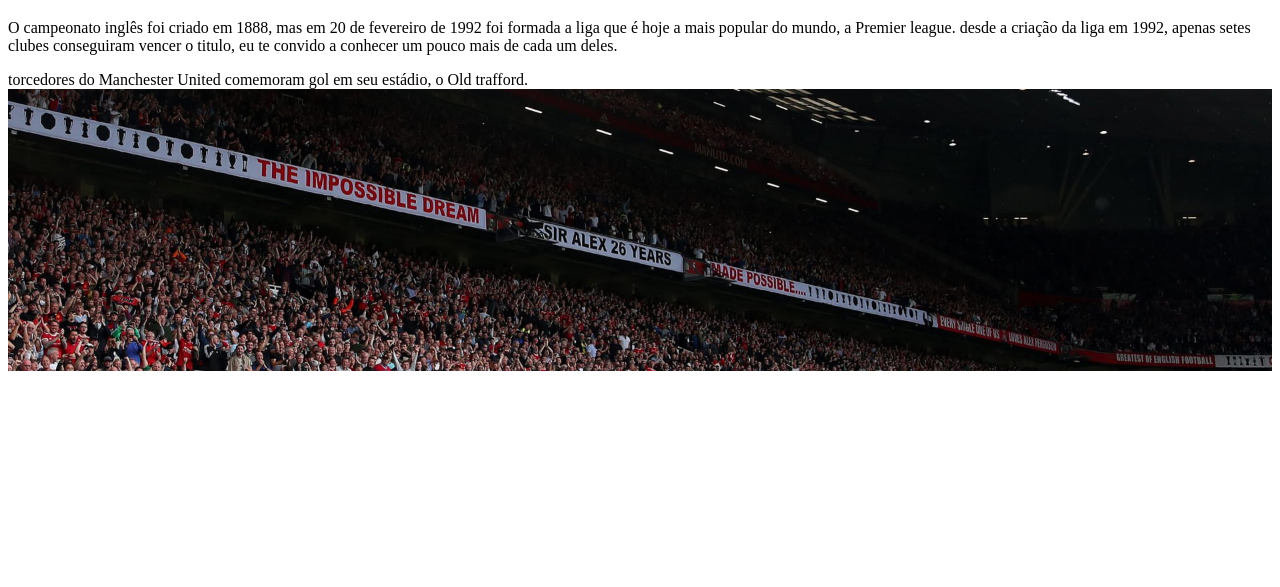
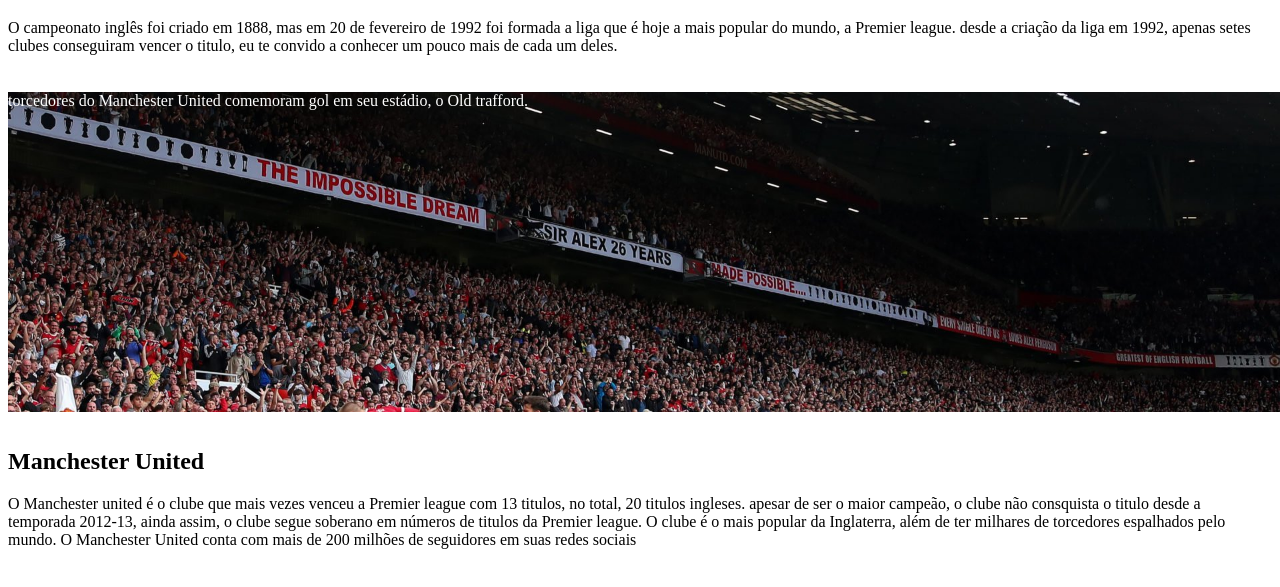
Before and after one commit to LucasLira-dev/premier_league, a plain HTML site: page index.html in a window 1280 px wide. Shown: the part 61-648 px from the top of the page. Drawn offline with Linux system fonts and the light colour scheme.

Commit message:
mudanças no site

```diff
--- a/index.html
+++ b/index.html
@@ -10,12 +10,17 @@
     <header>
     <h1> Os maiores campeões da Premier league</h1>
     </header>
-    <section>
-        O campeonato inglês foi criado em 1888, mas em 20 de fevereiro de 1992 foi formada a liga que é hoje a mais popular do mundo, a Premier league. desde a criação da liga em 1992, apenas setes clubes conseguiram vencer o titulo, eu te convido a conhecer um pouco mais de cada um deles.
+    <section> <P>
+        O campeonato inglês foi criado em 1888, mas em 20 de fevereiro de 1992 foi formada a liga que é hoje a mais popular do mundo, a Premier league. desde a criação da liga em 1992, apenas setes clubes conseguiram vencer o titulo, eu te convido a conhecer um pouco mais de cada um deles. </P>
         <article class="imagem">
         <p> torcedores do Manchester United comemoram gol em seu estádio, o Old trafford.</p>
 
         </article>
+
+        <article>
+            <h2> Manchester United </h2>
+            <p> O Manchester united é o clube que mais vezes venceu a Premier league com 13 titulos, no total, 20 titulos ingleses. apesar de ser o maior campeão, o clube não consquista o titulo desde a temporada 2012-13, ainda assim, o clube segue soberano em números de titulos da Premier league. O clube é o mais popular da Inglaterra, além de ter milhares de torcedores espalhados pelo mundo. O Manchester United conta com mais de 200 milhões de seguidores em suas redes sociais </p>
+        </article>
     </section>
 </body>
 </html>
--- a/style.css
+++ b/style.css
@@ -1,15 +1,22 @@
 @charset "UTF-8";
 
-article.imagem  {
+article.imagem > p {
     background-image: url('imagens/oldtrafford.png');
     background-position: right center;
     background-size: cover;
     background-attachment: fixed;
-    height: 300px;
+    height: 40vh;
+    width: 100vw;
+
+
 
 }
 
 article.imagem > p {
-    background-color: white;
-    color: black;
+    color: white;
+    display: inline-block;
 }
+
+section >  p {
+    padding-bottom: 5px;
+}
```
Also changed, not shown: imagens/city.png (added).
